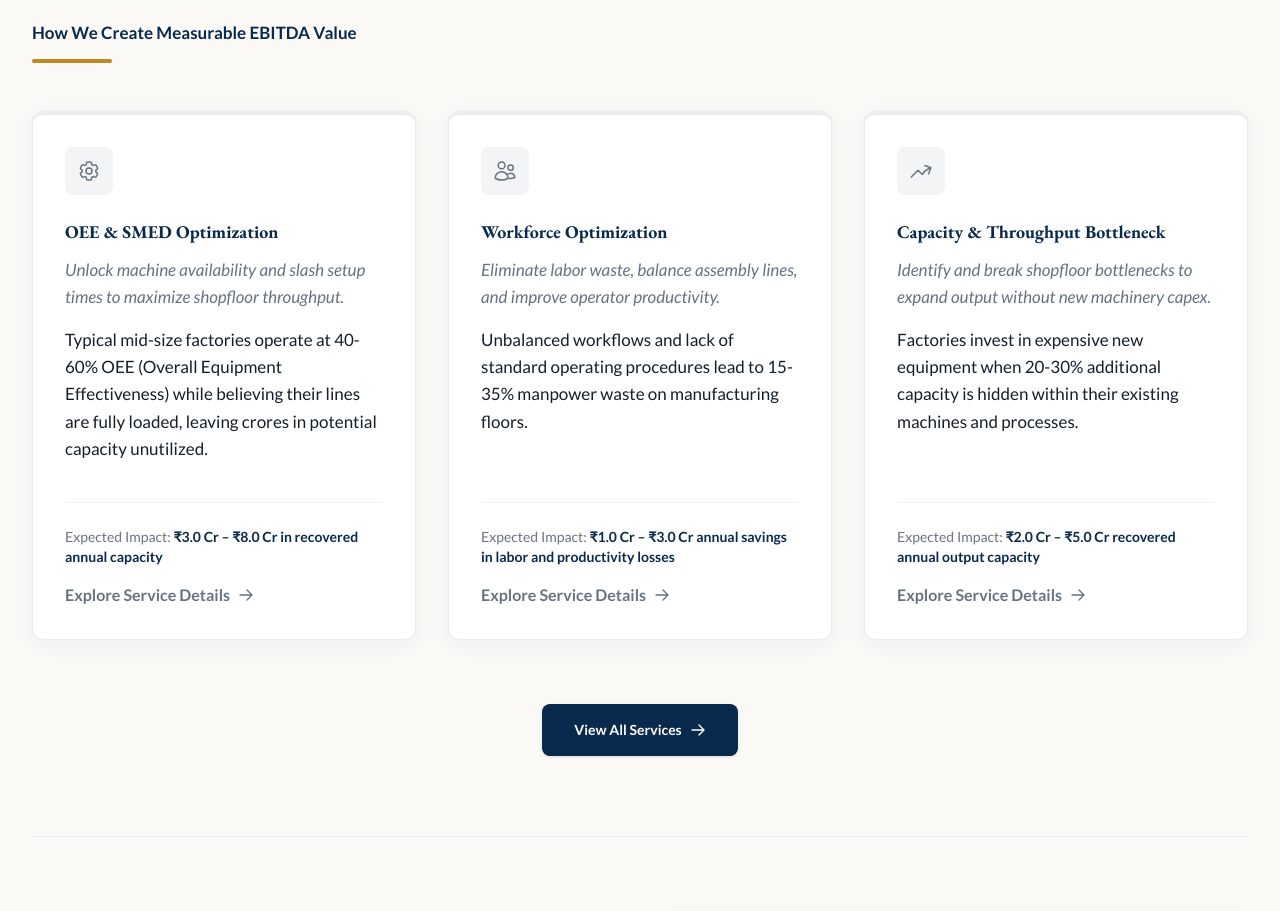
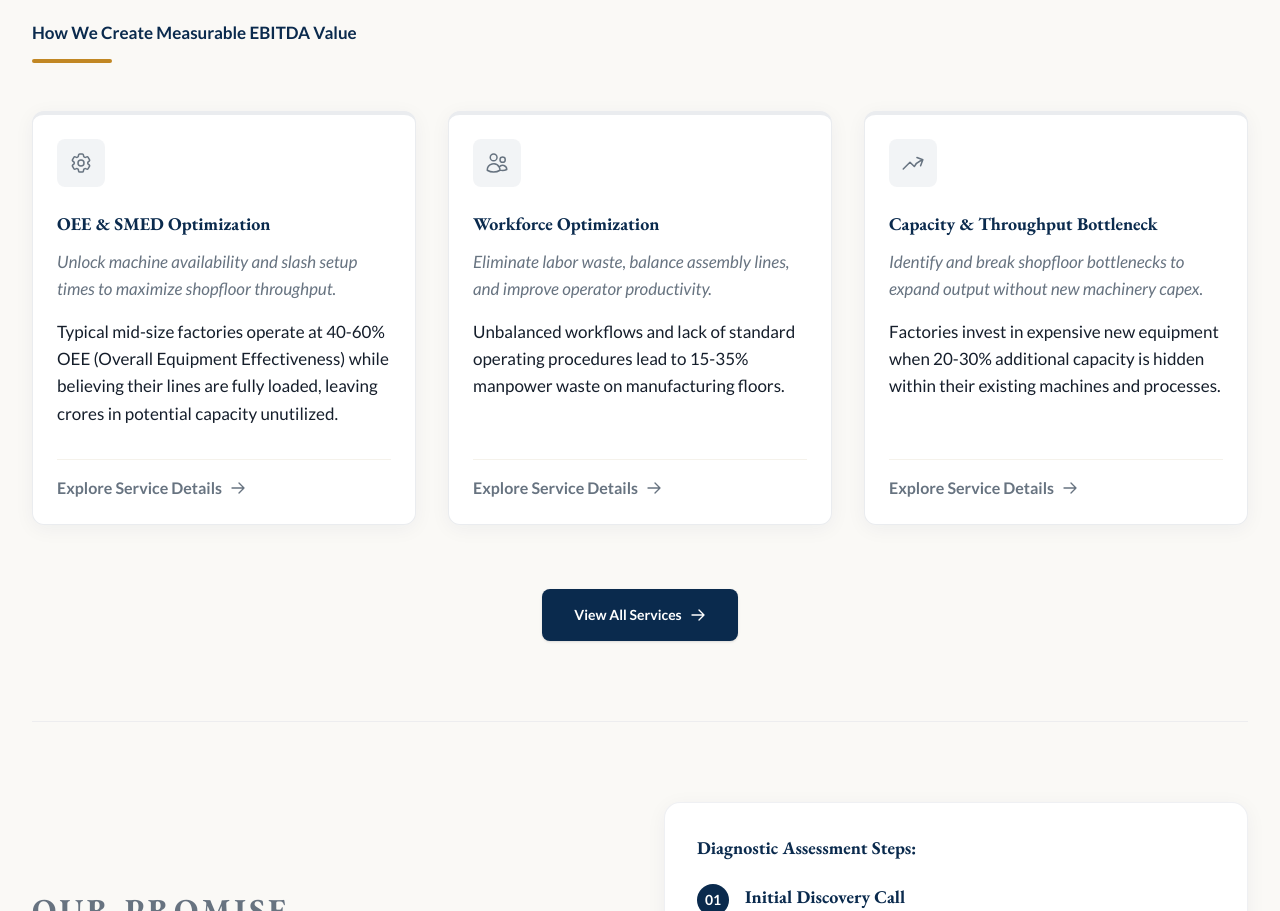
Before and after one commit to divyanshugautamlive/pl-consultants, a Next.js app: page / in a window 1280 px wide. Shown: the part 2130-3041 px from the top of the page. Built offline with nearby package versions, Linux system fonts and the light colour scheme.

Commit message:
Style update: Remove 'Expected Impact' field from capability cards and tighten padding to decrease card height

```diff
--- a/src/components/ui/Card.js
+++ b/src/components/ui/Card.js
@@ -5,7 +5,7 @@ export function ServiceCard({ service }) {
   const IconComponent = Icons[service.icon] || Icons.Settings;
 
   return (
-    <div className="bg-white rounded-xl card-shadow border-t-4 border-gold border-x border-b border-gray-150 p-8 transition-all duration-300 hover:border-gold hover:shadow-[0_0_25px_rgba(193,135,36,0.18)] hover:-translate-y-1.5 flex flex-col justify-between h-full">
+    <div className="bg-white rounded-xl card-shadow border-t-4 border-gold border-x border-b border-gray-150 p-6 transition-all duration-300 hover:border-gold hover:shadow-[0_0_25px_rgba(193,135,36,0.18)] hover:-translate-y-1.5 flex flex-col justify-between h-full">
       <div>
         <div className="w-12 h-12 rounded-lg bg-navy/5 flex items-center justify-center text-teal mb-6">
           <IconComponent className="w-6 h-6" />
@@ -15,10 +15,7 @@ export function ServiceCard({ service }) {
         <p className="text-steel text-base leading-relaxed mb-6">{service.problem}</p>
       </div>
 
-      <div className="border-t border-gray-100 pt-6 mt-4">
-        <div className="mb-4 text-sm text-gray-500">
-          <span>Expected Impact: <strong className="text-navy">{service.expectedImpactRange}</strong></span>
-        </div>
+      <div className="border-t border-gray-100 pt-4 mt-2">
         <Link
           href={`/services/${service.slug}`}
           className="inline-flex items-center text-teal font-semibold hover:text-teal-dark hover:underline transition-colors"
```
